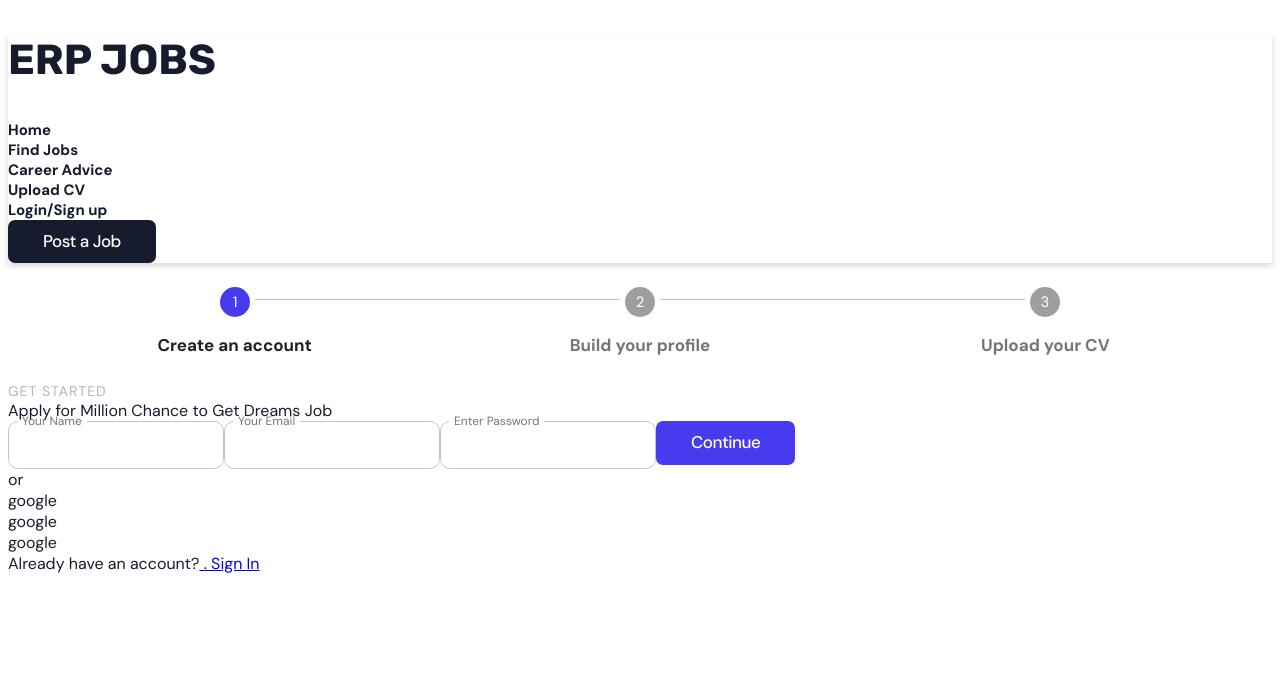
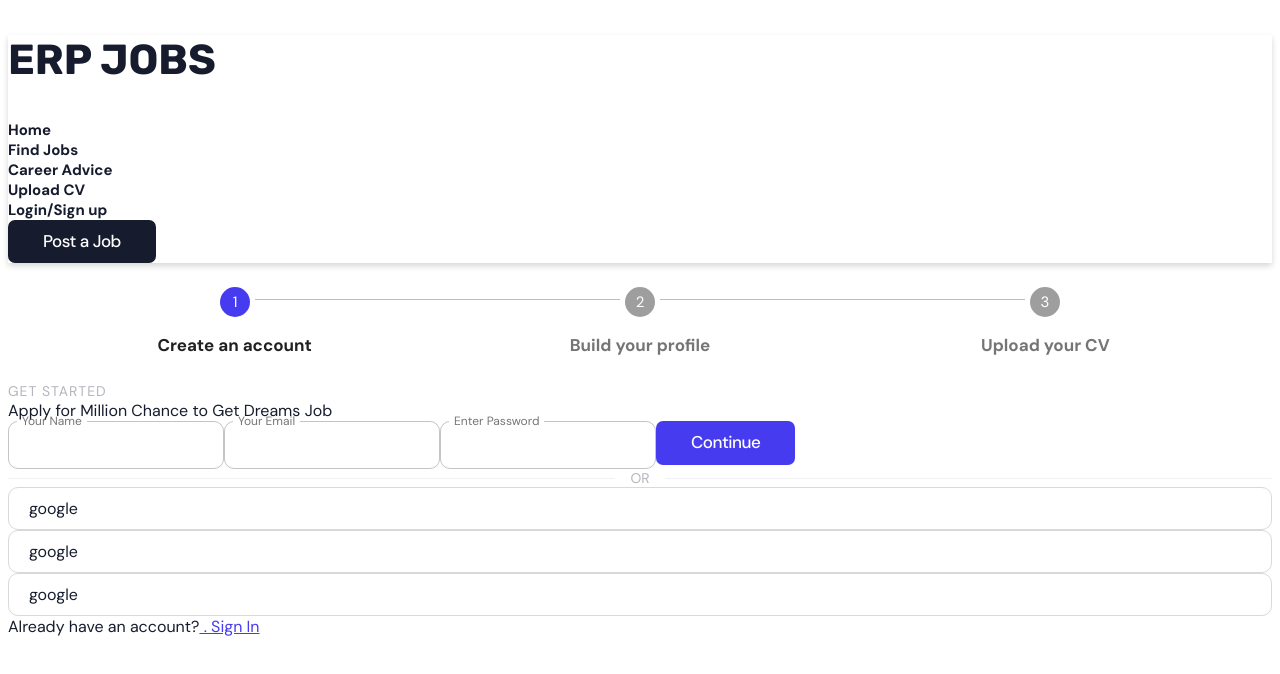
Before and after one commit to shahbazpro2/erp_jobs, a Next.js app: page /login/user in a window 1280 px wide. Shown: the top 674 px of the page. Built offline with nearby package versions, Linux system fonts and the light colour scheme.

Commit message:
Add divider and social links style

```diff
--- a/styles/globals.scss
+++ b/styles/globals.scss
@@ -29,3 +29,51 @@ body {
   letter-spacing: 1px;
   text-transform: uppercase;
 }
+
+.social-links {
+  & .social-box {
+    border: 1px solid $medium-clr;
+    border-radius: 10px;
+    padding: 10px 20px;
+  }
+}
+
+.primary-clr {
+  color: $primary-clr;
+}
+.secondary-clr {
+  color: $secondary-clr;
+}
+.divider {
+  display: block;
+  text-align: center;
+  overflow: hidden;
+  white-space: nowrap;
+  color: $light-clr;
+  font-size: 14px;
+  text-transform: uppercase;
+}
+
+.divider > span {
+  position: relative;
+  display: inline-block;
+}
+
+.divider > span:before,
+.divider > span:after {
+  content: "";
+  position: absolute;
+  top: 50%;
+  width: 9999px;
+  border-top: 1px solid #f1f1f5;
+}
+
+.divider > span:before {
+  right: 100%;
+  margin-right: 15px;
+}
+
+.divider > span:after {
+  left: 100%;
+  margin-left: 15px;
+}
```
